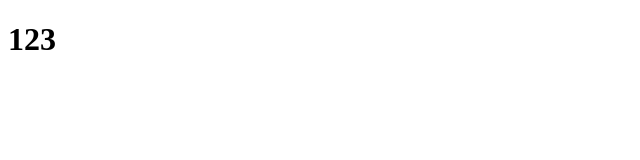
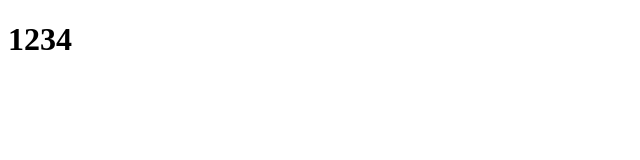
Before and after one commit to ammy-bajwa/learning_github, a plain HTML site: page index.html in a window 1280 px wide. Shown: the full height of the page, 0-640 px from the left. Drawn offline with Linux system fonts and the light colour scheme.

Commit message:
Adding 4

```diff
--- a/index.html
+++ b/index.html
@@ -6,6 +6,6 @@
     <title>Git and Github</title>
   </head>
   <body>
-      <h1>123</h1>
+      <h1>1234</h1>
   </body>
 </html>
```
